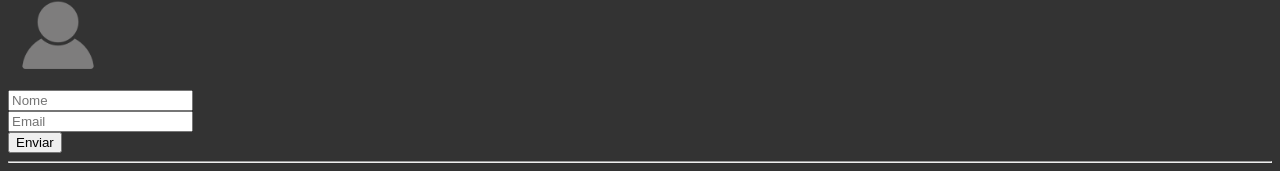
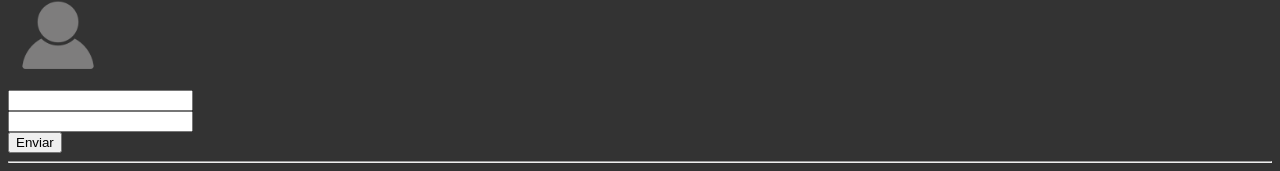
Before and after one commit to LeonardoScherer/curso_vuejs3, a Vue app in the folder 3_projeto_cli/: page / in a window 1280 px wide. Shown: the part 626-797 px from the top of the page. Built offline with nearby package versions, Linux system fonts and the light colour scheme.

Commit message:
Revert "Eventos click e submit"
This reverts commit bda41fed22d862cb59afe6fa019b48eb3a3c0272.

```diff
--- a/3_projeto_cli/src/components/Form.vue
+++ b/3_projeto_cli/src/components/Form.vue
@@ -1,10 +1,10 @@
 <template>
-    <form action="" @submit.prevent="enviarFormulario">
+    <form action="">
         <div>
-            <input type="text" v-model="name" placeholder="Nome">
+            <InputText />
         </div>
         <div>
-            <input type="email" v-model="email" placeholder="Email">
+            <InputText />
         </div>
         <div>
             <Submit />
@@ -20,21 +20,6 @@
         components: {
             InputText,
             Submit
-        },
-        data() {
-            return {
-                name: "",
-                email: ""
-            }
-        },
-        methods:  {
-            enviarFormulario() {
-
-                const name = this.name;
-                const email = this.email;
-
-                console.log(name, email);
-            }
         }
     }
 </script>
```
